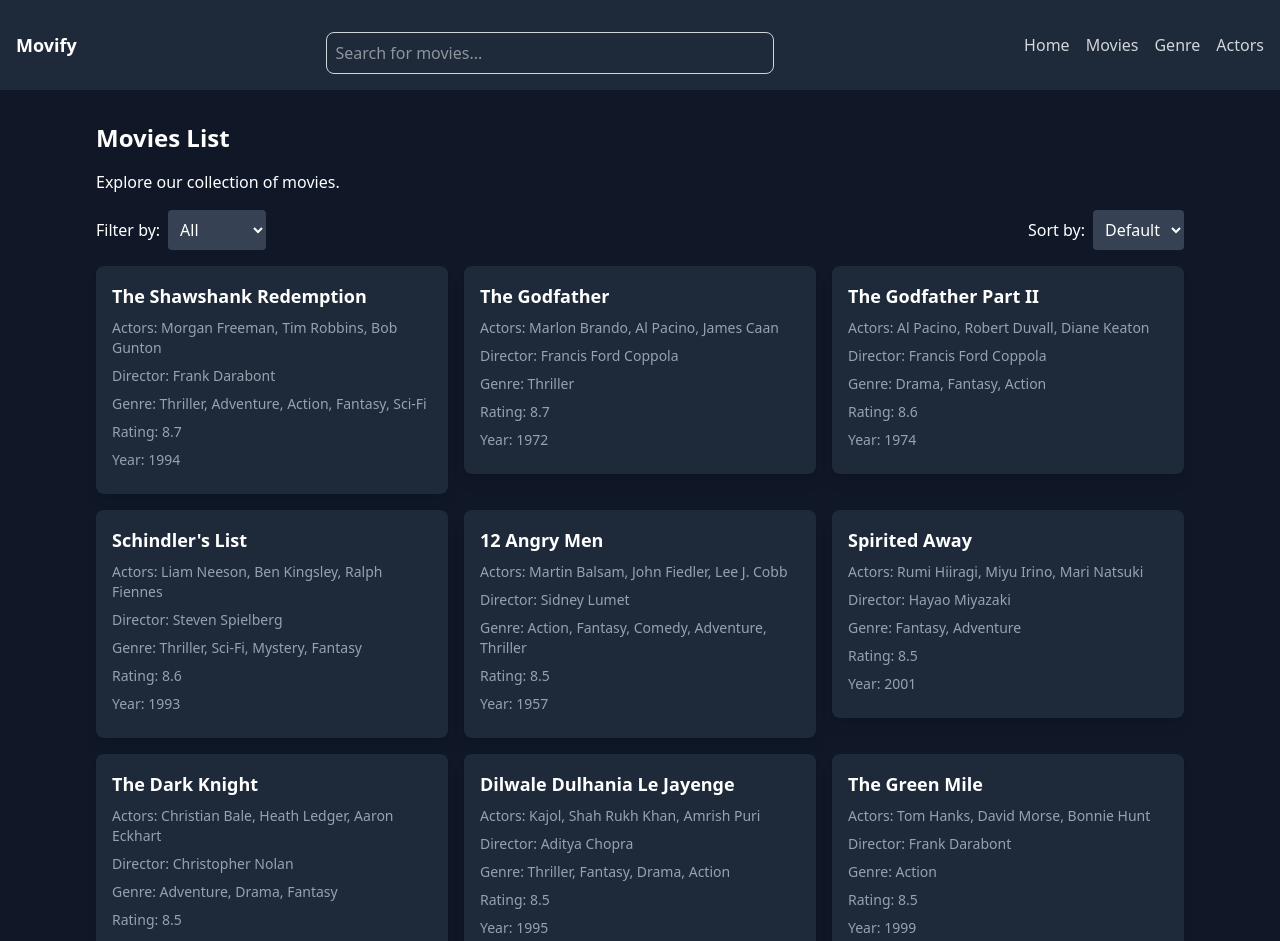
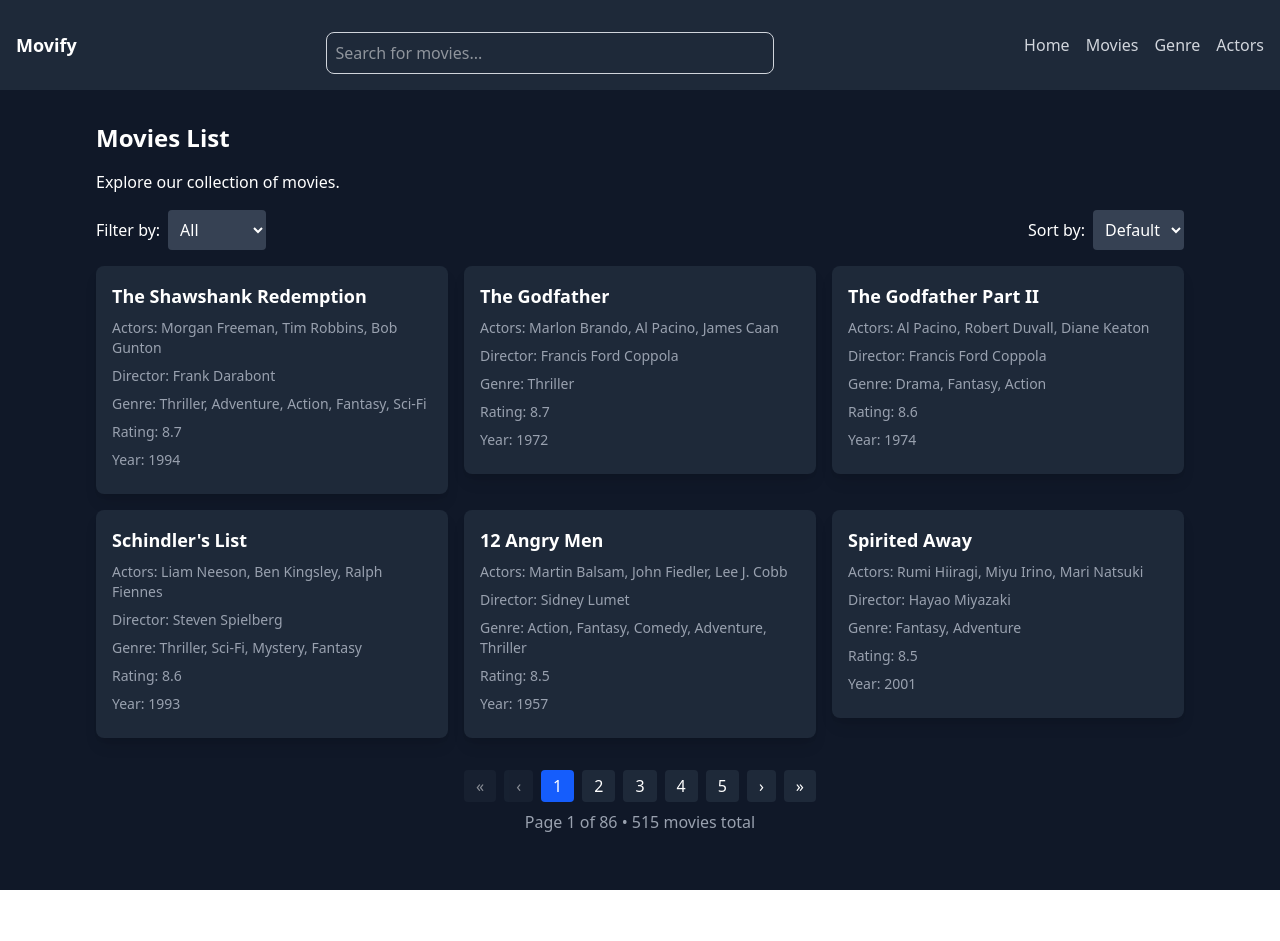
Before and after one commit to Thedevelop3r/movify, a Next.js app in the folder frontend/: page /movies in a window 1280 px wide. Shown: the top 941 px of the page. After the commit the page ends 890 px from the top, so only its background shows below. Built offline with nearby package versions, Linux system fonts and the light colour scheme.

Commit message:
add paggination

```diff
--- a/frontend/components/MoviesListPage.tsx
+++ b/frontend/components/MoviesListPage.tsx
@@ -5,11 +5,14 @@ import { useEffect, useState } from "react";
 import { moviesList as allMovies } from '@/dummydata/data';
 import MovieCard from '@/components/MovieCard';
 
-export default function MoviesListPage({genre}: {genre: string}) {
+const MOVIES_PER_PAGE = 6;
+
+export default function MoviesListPage({ genre }: { genre: string }) {
     const router = useRouter();
     const [displayedMovies, setDisplayedMovies] = useState<MovieResult[]>(allMovies);
     const [activeFilter, setActiveFilter] = useState<string>(genre || "");
     const [activeSort, setActiveSort] = useState<string>("");
+    const [currentPage, setCurrentPage] = useState(1);
 
     // Apply both filter and sort whenever either changes
     useEffect(() => {
@@ -30,15 +33,25 @@ export default function MoviesListPage({genre}: {genre: string}) {
         }
 
         setDisplayedMovies(result);
+        setCurrentPage(1); // Reset to first page when filters change
     }, [activeFilter, activeSort]);
+
+    // Calculate pagination values
+    const totalPages = Math.ceil(displayedMovies.length / MOVIES_PER_PAGE);
+    const startIndex = (currentPage - 1) * MOVIES_PER_PAGE;
+    const paginatedMovies = displayedMovies.slice(startIndex, startIndex + MOVIES_PER_PAGE);
 
     const onFilterChange = (event: React.ChangeEvent<HTMLSelectElement>) => {
         setActiveFilter(event.target.value);
-    }
+    };
 
     const onSortChange = (event: React.ChangeEvent<HTMLSelectElement>) => {
         setActiveSort(event.target.value);
-    }
+    };
+
+    const goToPage = (page: number) => {
+        setCurrentPage(Math.max(1, Math.min(page, totalPages)));
+    };
 
     return (
         <div className="container mx-auto p-4">
@@ -60,7 +73,6 @@ export default function MoviesListPage({genre}: {genre: string}) {
                         <option value="Drama">Drama</option>
                         <option value="Sci-Fi">Sci-Fi</option>
                         <option value="Thriller">Thriller</option>
-                        {/* Add more genres as needed */}
                     </select>
                 </div>
                 <div className="flex items-center">
@@ -83,11 +95,73 @@ export default function MoviesListPage({genre}: {genre: string}) {
                     <p className="text-gray-400">No movies found matching your criteria.</p>
                 </div>
             ) : (
-                <div className="grid grid-cols-1 md:grid-cols-2 lg:grid-cols-3 gap-4">
-                    {displayedMovies.map((movie) => (
-                        <MovieCard key={movie.title} movie={movie} />
-                    ))}
-                </div>
+                <>
+                    <div className="grid grid-cols-1 md:grid-cols-2 lg:grid-cols-3 gap-4 mb-8">
+                        {paginatedMovies.map((movie) => (
+                            <MovieCard key={movie.id} movie={movie} />
+                        ))}
+                    </div>
+
+                    {/* Pagination Controls */}
+                    <div className="flex justify-center items-center gap-2 mt-8">
+                        <button
+                            onClick={() => goToPage(1)}
+                            disabled={currentPage === 1}
+                            className="px-3 py-1 rounded bg-gray-800 text-white disabled:opacity-50"
+                        >
+                            «
+                        </button>
+                        <button
+                            onClick={() => goToPage(currentPage - 1)}
+                            disabled={currentPage === 1}
+                            className="px-3 py-1 rounded bg-gray-800 text-white disabled:opacity-50"
+                        >
+                            ‹
+                        </button>
+
+                        {Array.from({ length: Math.min(5, totalPages) }, (_, i) => {
+                            let pageNum;
+                            if (totalPages <= 5) {
+                                pageNum = i + 1;
+                            } else if (currentPage <= 3) {
+                                pageNum = i + 1;
+                            } else if (currentPage >= totalPages - 2) {
+                                pageNum = totalPages - 4 + i;
+                            } else {
+                                pageNum = currentPage - 2 + i;
+                            }
+
+                            return (
+                                <button
+                                    key={pageNum}
+                                    onClick={() => goToPage(pageNum)}
+                                    className={`px-3 py-1 rounded ${currentPage === pageNum ? 'bg-blue-600 text-white' : 'bg-gray-800 text-white'}`}
+                                >
+                                    {pageNum}
+                                </button>
+                            );
+                        })}
+
+                        <button
+                            onClick={() => goToPage(currentPage + 1)}
+                            disabled={currentPage === totalPages}
+                            className="px-3 py-1 rounded bg-gray-800 text-white disabled:opacity-50"
+                        >
+                            ›
+                        </button>
+                        <button
+                            onClick={() => goToPage(totalPages)}
+                            disabled={currentPage === totalPages}
+                            className="px-3 py-1 rounded bg-gray-800 text-white disabled:opacity-50"
+                        >
+                            »
+                        </button>
+                    </div>
+
+                    <div className="text-center text-gray-400 mt-2">
+                        Page {currentPage} of {totalPages} • {displayedMovies.length} movies total
+                    </div>
+                </>
             )}
         </div>
     );
```
